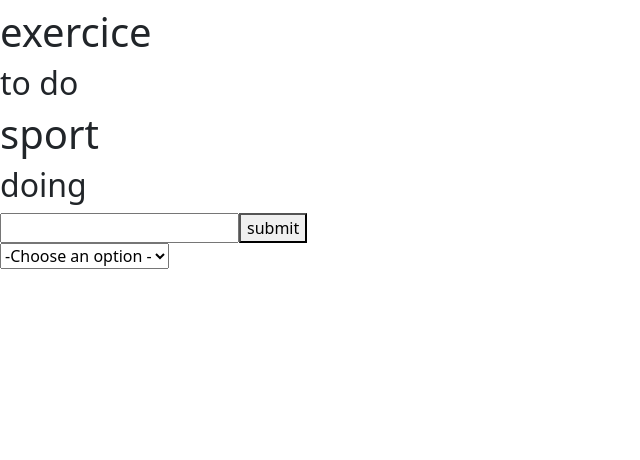
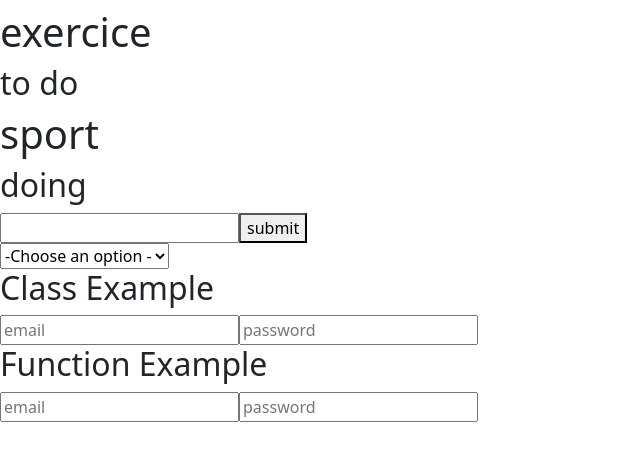
Before and after one commit to mohammedelkouche/project, a React (Create React App) app: page / in a window 1280 px wide. Shown: the top 460 px of the page, without its empty margins (0-640 px from the left). Built offline with nearby package versions, Linux system fonts and the light colour scheme.

Commit message:
Classe and Function components using stat and useState

```diff
--- a/src/App.js
+++ b/src/App.js
@@ -13,6 +13,7 @@ function App() {
       <h1>{inputText}</h1>
       <Contacts  />
       <Forms  setInputText={setInputText}/>
+
     </div>
   );
 }
--- /dev/null
+++ b/src/components/LoginForm.js
@@ -0,0 +1,58 @@
+import React, {useState} from 'react';
+
+/* Exemple Classe and Function components using stat and useState  */
+
+//  Class
+export class LoginFormC extends React.Component {
+
+    state={
+        email: '',
+        passsword: ''
+    };
+
+    hanldeEmail = (e) => {
+        this.setState({
+            email: e.target.value
+        });
+    };
+
+    hanldePassword = (e) => {
+        this.setState({
+            passsword: e.target.value
+        });
+    };
+
+    render(){
+        return <div>
+            <h2>Class Example</h2>
+            <input value={this.state.email} onChange={this.hanldeEmail} placeholder='email' />
+
+            <input value={this.state.password} onChange={this.hanldePassword} placeholder='password' />
+        </div>
+    }
+}
+
+// Function
+
+export function LoginFormF(){
+
+    const [email, setEmail] = useState('');
+    const [password, setPassword] = useState('');
+
+
+    function hanldeEmail(e){
+        setEmail(e.target.value);
+    };
+
+    function hanldePassword(e){
+        setPassword(e.target.value);
+    };
+
+    return <div>
+        <h2>Function Example</h2>
+
+        <input value={email} onChange={hanldeEmail} placeholder='email' />
+
+        <input value={password} onChange={hanldePassword} placeholder='password' />
+    </div>
+}
--- a/src/index.js
+++ b/src/index.js
@@ -3,11 +3,14 @@ import ReactDOM from 'react-dom/client';
 import './index.css';
 import App from './App';
 import reportWebVitals from './reportWebVitals';
+import {LoginFormC,LoginFormF} from './components/LoginForm.js' ;
 
 const root = ReactDOM.createRoot(document.getElementById('root'));
 root.render(
   <React.StrictMode>
     <App />
+    <LoginFormC />
+    <LoginFormF />
   </React.StrictMode>
 );
 
```
